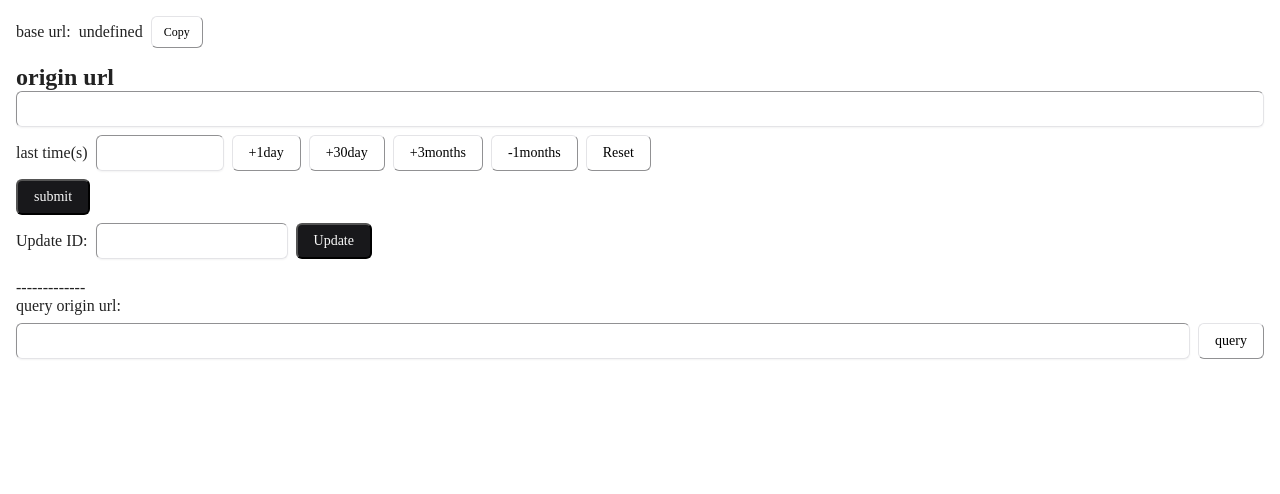
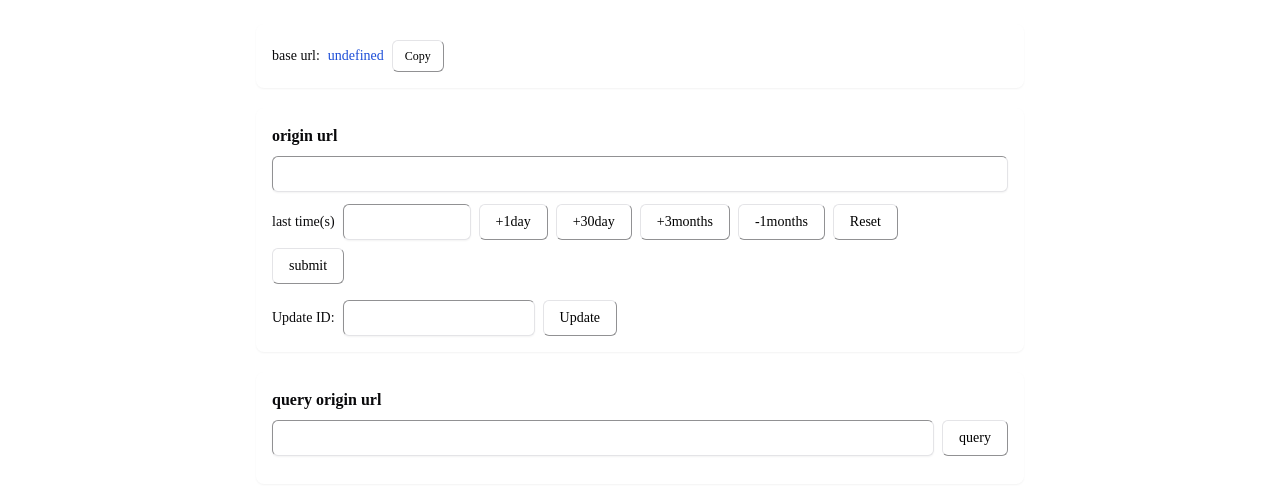
Before and after one commit to zqcccc/misc, a Next.js app: page /s in a window 1280 px wide. Shown: the top 494 px of the page. Built offline with nearby package versions, Linux system fonts and the light colour scheme.

Commit message:
Fix shortener dark mode and TTL display

```diff
--- a/app/api/shorter/route.ts
+++ b/app/api/shorter/route.ts
@@ -31,7 +31,12 @@ export const GET = async (req: Request) => {
     return new Response('', { status: STATUS_BAD_REQUEST })
   }
   const redis = await getRedis()
-  const url = (await redis.get(key.trim())) || ''
+  const trimmedKey = key.trim()
+  const url = (await redis.get(trimmedKey)) || ''
+  if (searchParams.get('format') === 'json') {
+    const ttl = await redis.ttl(trimmedKey)
+    return Response.json({ url, ttl })
+  }
   return new Response(url)
 }
 
--- a/app/globals.css
+++ b/app/globals.css
@@ -3,6 +3,7 @@
 @tailwind utilities;
 
 :root {
+  color-scheme: light;
   --max-width: 1100px;
   --border-radius: 12px;
   --font-mono: ui-monospace, Menlo, Monaco, 'Cascadia Mono', 'Segoe UI Mono',
@@ -65,6 +66,7 @@
 }
 
 .dark {
+  color-scheme: dark;
   --background: 240 10% 3.9%;
   --foreground: 0 0% 98%;
   --primary: 0 0% 98%;
--- a/app/s/page.tsx
+++ b/app/s/page.tsx
@@ -6,6 +6,7 @@ import { toast } from 'sonner'
 import { Button } from '@/components/ui/button'
 import { Input } from '@/components/ui/input'
 import { copy } from '../post/[...id]/helpers'
+import { formatRemainingTime } from './time'
 
 const SHORT_URL_PATH_PREFIX = '/url'
 
@@ -20,6 +21,7 @@ export default function Shorter() {
     id: '',
     queryShortUrl: '',
     queryResult: '',
+    queryRemainingTime: null as null | number,
   })
   const [defaultRedirectUrl, setDefaultRedirectUrl] = useState('')
   const [baseUrl, setBaseUrl] = useState('')
@@ -34,15 +36,17 @@ export default function Shorter() {
       .then(setBaseUrl)
   }, [])
   return (
-    <main className='p-4'>
-      <div className='flex items-center gap-2 flex-wrap'>
-        <div>base url:</div>
+    <main className='min-h-screen bg-[var(--bg)] px-4 py-6 text-foreground'>
+      <div className='mx-auto max-w-3xl space-y-5'>
+        <section className='rounded-lg border border-border bg-background p-4 shadow-sm dark:border-gray-700'>
+          <div className='flex items-center gap-2 flex-wrap text-sm'>
+            <div className='font-medium text-foreground'>base url:</div>
             {baseUrl && (
               <a
                 href={baseUrl}
                 target='_blank'
                 rel='noreferrer'
-            className='break-all'
+                className='break-all text-blue-700 underline-offset-4 hover:underline dark:text-blue-300'
               >
                 {baseUrl}
               </a>
@@ -60,13 +64,15 @@ export default function Shorter() {
             </Button>
           </div>
           {defaultRedirectUrl && (
-        <div className='mt-2 flex items-center gap-2 flex-wrap text-sm'>
-          <div>default redirect:</div>
+            <div className='mt-2 flex items-center gap-2 flex-wrap text-sm text-muted-foreground'>
+              <div className='font-medium text-foreground'>
+                default redirect:
+              </div>
               <a
                 href={defaultRedirectUrl}
                 target='_blank'
                 rel='noreferrer'
-            className='break-all'
+                className='break-all text-blue-700 underline-offset-4 hover:underline dark:text-blue-300'
               >
                 {defaultRedirectUrl}
               </a>
@@ -82,17 +88,21 @@ export default function Shorter() {
               </Button>
             </div>
           )}
-      <h2 className='mt-4'>origin url</h2>
+        </section>
+
+        <section className='rounded-lg border border-border bg-background p-4 shadow-sm dark:border-gray-700'>
+          <h2 className='text-base font-semibold'>origin url</h2>
           <Input
+            className='mt-2 bg-background'
             type='text'
             value={state.url}
             onChange={(e) => setState({ url: e.target.value })}
           />
-      <div className='mt-2 flex gap-2 flex-wrap items-center'>
-        last time(s)
+          <div className='mt-3 flex gap-2 flex-wrap items-center text-sm'>
+            <span className='font-medium'>last time(s)</span>
             <Input
               type='number'
-          className='w-32'
+              className='w-32 bg-background'
               value={state.duration ?? ''}
               onChange={(e) => {
                 const v = e.target.value
@@ -102,7 +112,9 @@ export default function Shorter() {
             <Button
               variant='outline'
               onClick={() => {
-            setState({ duration: (state.duration || 0) + 1 * 24 * 60 * 60 })
+                setState({
+                  duration: (state.duration || 0) + 1 * 24 * 60 * 60,
+                })
               }}
             >
               +1day
@@ -110,7 +122,9 @@ export default function Shorter() {
             <Button
               variant='outline'
               onClick={() => {
-            setState({ duration: (state.duration || 0) + 30 * 24 * 60 * 60 })
+                setState({
+                  duration: (state.duration || 0) + 30 * 24 * 60 * 60,
+                })
               }}
             >
               +30day
@@ -118,7 +132,9 @@ export default function Shorter() {
             <Button
               variant='outline'
               onClick={() => {
-            setState({ duration: (state.duration || 0) + 90 * 24 * 60 * 60 })
+                setState({
+                  duration: (state.duration || 0) + 90 * 24 * 60 * 60,
+                })
               }}
             >
               +3months
@@ -126,7 +142,9 @@ export default function Shorter() {
             <Button
               variant='outline'
               onClick={() => {
-            setState({ duration: (state.duration || 0) - 30 * 24 * 60 * 60 })
+                setState({
+                  duration: (state.duration || 0) - 30 * 24 * 60 * 60,
+                })
               }}
             >
               -1months
@@ -141,6 +159,7 @@ export default function Shorter() {
             </Button>
           </div>
           <Button
+            variant='outline'
             className='mt-2'
             onClick={() => {
               fetch('/api/shorter', {
@@ -148,7 +167,10 @@ export default function Shorter() {
                 headers: {
                   'Content-Type': 'application/json',
                 },
-            body: JSON.stringify({ url: state.url, duration: state.duration }),
+                body: JSON.stringify({
+                  url: state.url,
+                  duration: state.duration,
+                }),
               })
                 .then((res) => res.text())
                 .then((key) => setState({ shortUrl: buildShortUrl(key) }))
@@ -157,8 +179,8 @@ export default function Shorter() {
             submit
           </Button>
           {state.shortUrl && (
-        <p className='mt-2 flex items-center gap-2 flex-wrap'>
-          <span>short url: {state.shortUrl}</span>
+            <p className='mt-3 flex items-center gap-2 flex-wrap text-sm'>
+              <span className='break-all'>short url: {state.shortUrl}</span>
               <Button
                 variant='outline'
                 size='sm'
@@ -171,14 +193,15 @@ export default function Shorter() {
               </Button>
             </p>
           )}
-      <div className='mt-2 flex items-center gap-2 flex-wrap'>
-        Update ID:
+          <div className='mt-4 flex items-center gap-2 flex-wrap text-sm'>
+            <span className='font-medium'>Update ID:</span>
             <Input
-          className='w-48'
+              className='w-48 bg-background'
               value={state.id}
               onChange={(e) => setState({ id: e.target.value })}
             />
             <Button
+              variant='outline'
               onClick={() => {
                 if (!state.id) {
                   toast.error('id is empty')
@@ -202,33 +225,42 @@ export default function Shorter() {
               Update
             </Button>
           </div>
+        </section>
 
-      <div className='mt-5'>
-        <div>-------------</div>
-        query origin url:
+        <section className='rounded-lg border border-border bg-background p-4 shadow-sm dark:border-gray-700'>
+          <h2 className='text-base font-semibold'>query origin url</h2>
           <div className='flex mt-2 gap-2'>
             <Input
-            className='flex-1'
+              className='flex-1 bg-background'
               value={state.queryShortUrl}
               onChange={(e) => setState({ queryShortUrl: e.target.value })}
             />
             <Button
               variant='outline'
               onClick={() => {
+                const value = state.queryShortUrl.trim()
                 const key =
-                state.queryShortUrl.split('/').pop() || state.queryShortUrl
-              fetch(`/api/shorter?key=${key}`)
-                .then((res) => res.text())
-                .then((url) => {
-                  setState({ queryResult: url })
+                  value.replace(/\/+$/, '').split('/').pop() || value
+                fetch(
+                  `/api/shorter?key=${encodeURIComponent(key)}&format=json`,
+                )
+                  .then((res) => res.json())
+                  .then((data: { url?: string; ttl?: number }) => {
+                    setState({
+                      queryResult: data.url || '',
+                      queryRemainingTime:
+                        typeof data.ttl === 'number' ? data.ttl : null,
+                    })
                   })
               }}
             >
               query
             </Button>
           </div>
-        <div className='mt-2 flex items-center gap-2 flex-wrap'>
-          <span>{state.queryResult}</span>
+          <div className='mt-3 flex items-center gap-2 flex-wrap text-sm'>
+            {state.queryResult && (
+              <span className='break-all'>{state.queryResult}</span>
+            )}
             {state.queryResult && (
               <Button
                 variant='outline'
@@ -242,6 +274,12 @@ export default function Shorter() {
               </Button>
             )}
           </div>
+          {state.queryResult && (
+            <div className='mt-2 text-sm text-muted-foreground'>
+              remaining time: {formatRemainingTime(state.queryRemainingTime)}
+            </div>
+          )}
+        </section>
       </div>
     </main>
   )
--- /dev/null
+++ b/app/s/time.ts
@@ -0,0 +1,21 @@
+const SECONDS_PER_DAY = 24 * 60 * 60
+const SECONDS_PER_HOUR = 60 * 60
+const SECONDS_PER_MINUTE = 60
+
+export function formatRemainingTime(ttl: number | null) {
+  if (ttl === null || ttl === -1) return 'never expires'
+  if (ttl < 0) return 'expired or not found'
+
+  const days = Math.floor(ttl / SECONDS_PER_DAY)
+  const hours = Math.floor((ttl % SECONDS_PER_DAY) / SECONDS_PER_HOUR)
+  const minutes = Math.floor((ttl % SECONDS_PER_HOUR) / SECONDS_PER_MINUTE)
+  const seconds = ttl % SECONDS_PER_MINUTE
+  const parts = [
+    days ? `${days}d` : '',
+    hours ? `${hours}h` : '',
+    minutes ? `${minutes}m` : '',
+    seconds || (!days && !hours && !minutes) ? `${seconds}s` : '',
+  ].filter(Boolean)
+
+  return parts.join(' ')
+}
```
Also changed, not shown: 1 other file (tests, documents, lock files or other folders). Lines whose indentation alone changed are shown as unchanged.
